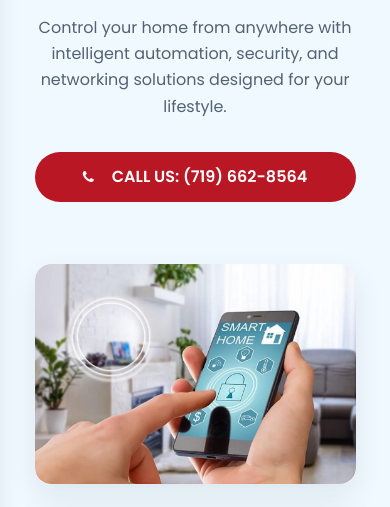
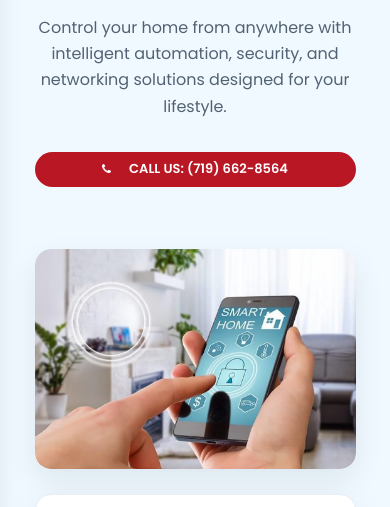
Before and after one commit to threevistas-dev/wiredup-solutions.com, a plain HTML site: page index.html in a window 390 px wide. Shown: the part 257-764 px from the top of the page. Drawn offline with Linux system fonts and the light colour scheme.

Commit message:
qa fixed

```diff
--- a/css/style.css
+++ b/css/style.css
@@ -3497,6 +3497,15 @@ textarea.form-control {
   }
 }
 
+@media (max-width: 1200px) {
+  .btn,
+  .header-call-btn,
+  .btn-submit-form {
+    font-size: 13px;
+    padding: 5px 14px;
+  }
+}
+
 @media (max-width: 1100px) {
 
   .hero-shape-left,
```
